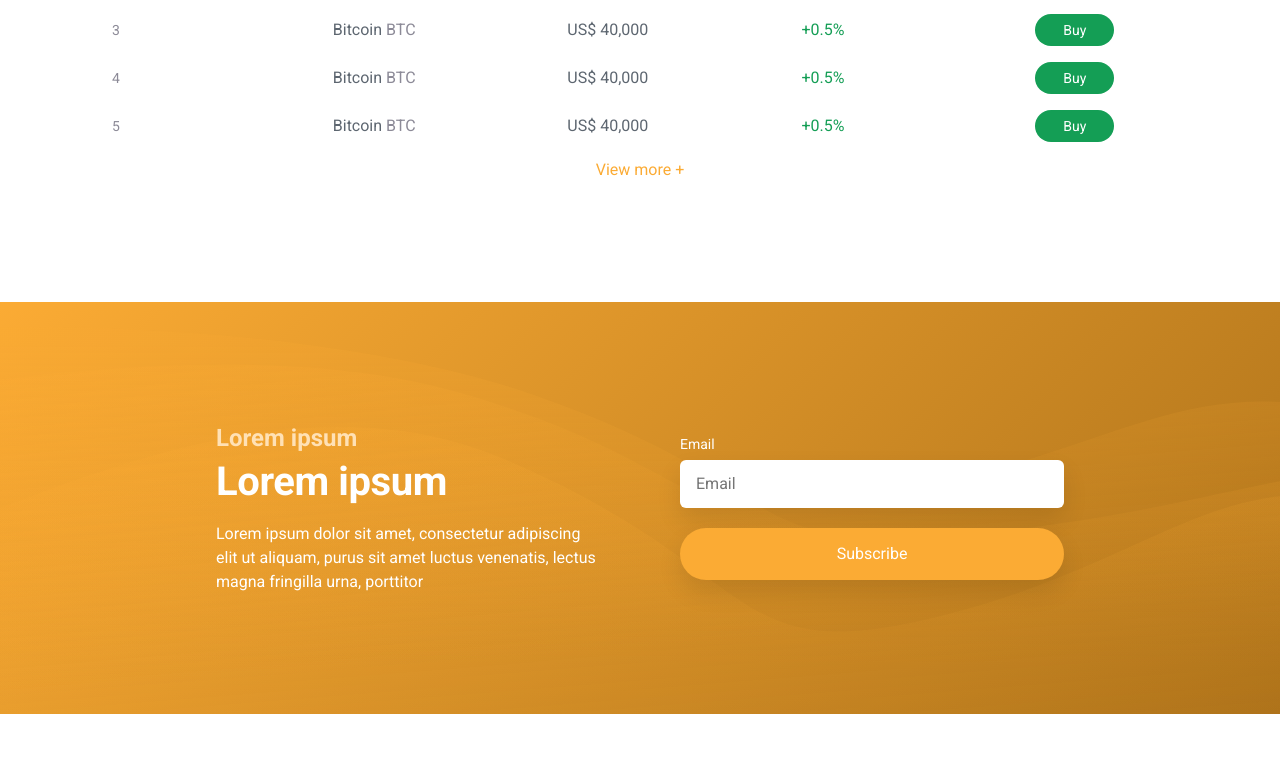
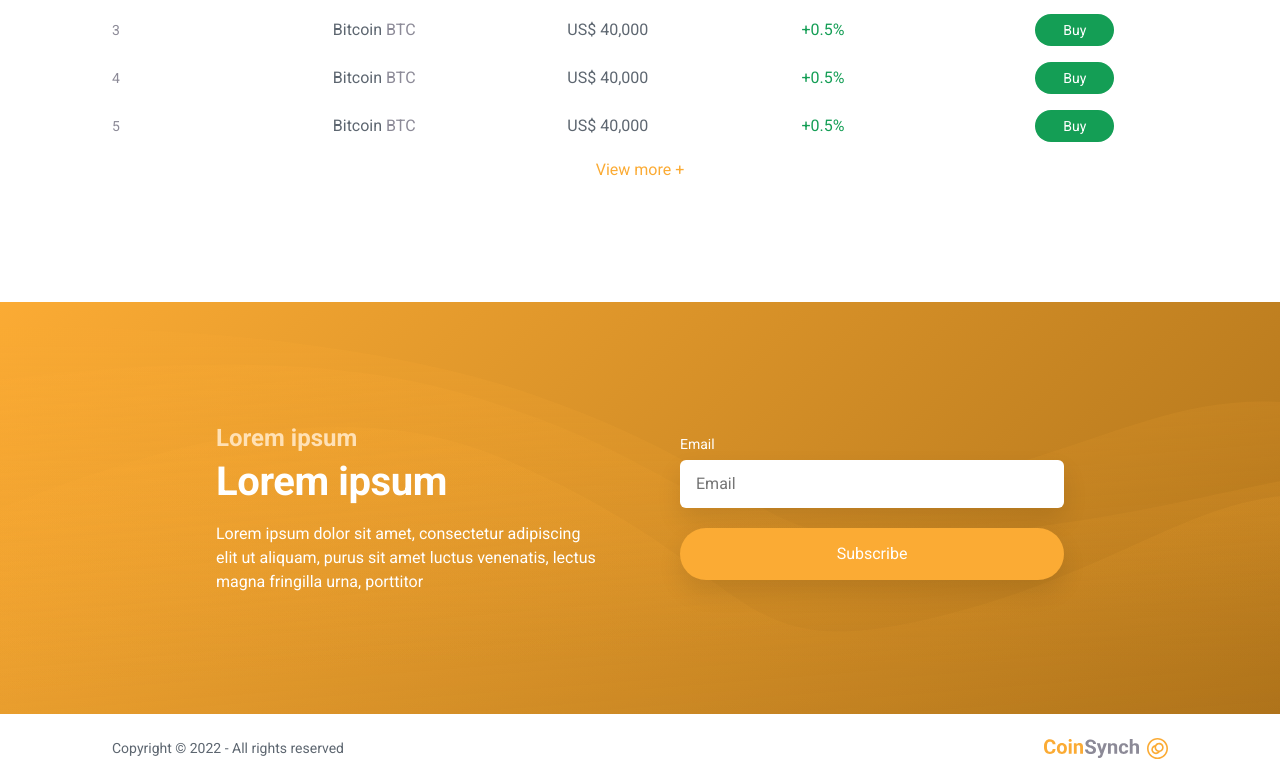
Before and after one commit to pedrohfd/coin-synch, a React (Vite) app: page / in a window 1280 px wide. Shown: the part 1825-2608 px from the top of the page. Before the commit the page ends 2539 px from the top, so only its background shows below. Built offline with nearby package versions, Linux system fonts and the light colour scheme; data requests are answered from the project's data file.

Commit message:
feat: create footer

```diff
--- a/src/pages/Home/index.tsx
+++ b/src/pages/Home/index.tsx
@@ -44,6 +44,8 @@
   FormControl,
   FormMessage,
   FormSubmit,
+  FooterContent,
+  FooterCopyright,
 } from './styles'
 
 import waves from '../../assets/waves.png'
@@ -53,6 +55,7 @@
 import { Crypto } from '../../assets/Svg/Crypto'
 import { Currency } from '../../assets/Svg/Currency'
 import { Electronics } from '../../assets/Svg/Electronics'
+import { Logo } from '../../assets/Svg/Logo'
 
 export const Home = () => {
   fetch('http://localhost:3000/users').then((response) =>
@@ -340,6 +343,14 @@
           </FormRoot>
         </NewsletterRightContent>
       </NewsletterContent>
+
+      <FooterContent>
+        <FooterCopyright>
+          Copyright © 2022 - All rights reserved
+        </FooterCopyright>
+
+        <Logo />
+      </FooterContent>
     </HomeContainer>
   )
 }
--- a/src/pages/Home/styles.ts
+++ b/src/pages/Home/styles.ts
@@ -12,6 +12,7 @@
   Message,
   Submit,
 } from '@radix-ui/react-form'
+import footerWaves from '../../assets/footerWaves.svg'
 
 export const HomeContainer = styled.div`
   overflow-y: visible;
@@ -336,7 +337,6 @@
     line-height: 1rem;
   }
 `
-import footerWaves from '../../assets/footerWaves.svg'
 
 export const NewsletterContent = styled.div`
   display: flex;
@@ -448,3 +448,20 @@
 
   box-shadow: 0px 12px 24px 0px rgba(0, 0, 0, 0.1);
 `
+
+export const FooterContent = styled.div`
+  display: flex;
+  align-items: center;
+  justify-content: space-between;
+
+  padding: 1.5rem 7rem;
+
+  background: ${({ theme }) => theme.white};
+`
+
+export const FooterCopyright = styled.p`
+  color: ${({ theme }) => theme.textBase};
+
+  font-size: 0.875rem;
+  line-height: 1rem;
+`
```
